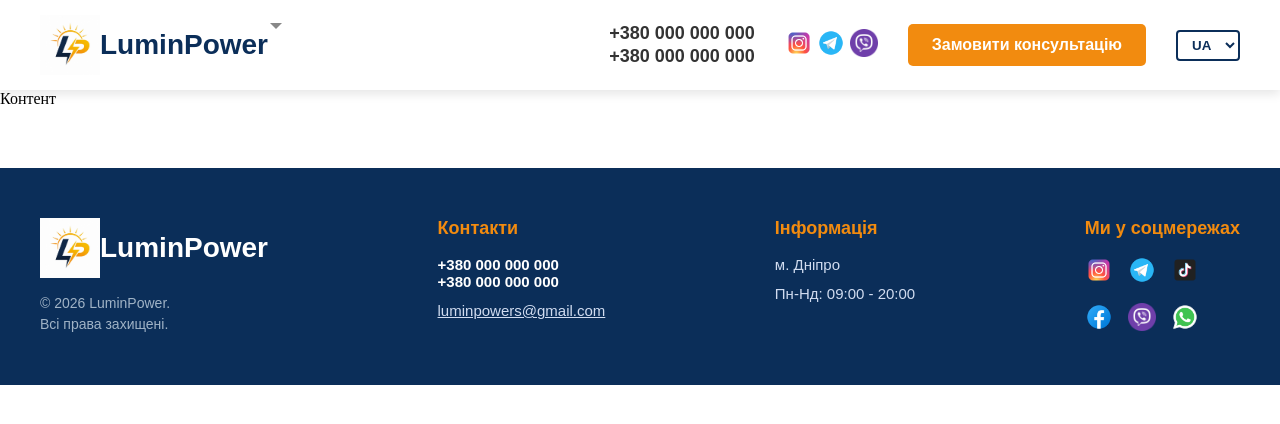
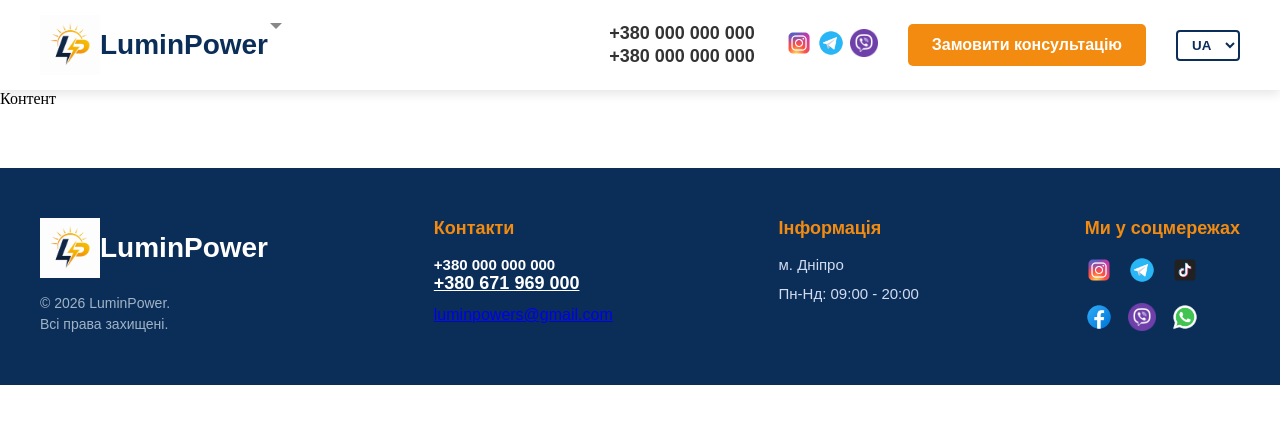
Before and after one commit to Lumin-power/LuminPower, a plain HTML site: page index.html in a window 1280 px wide. Drawn offline with Linux system fonts and the light colour scheme.

Commit message:
Second commit

```diff
--- a/index.html
+++ b/index.html
@@ -80,9 +80,9 @@
             <h3>Контакти</h3>
             <div class="contact-phone">
                 <p class="phone">+380 000 000 000</p>
-                <p class="phone">+380 000 000 000</p>
+                <a href="tel:+380671969000" class="phone">+380 671 969 000</a>
             </div>
-            <p class="email">luminpowers@gmail.com</p>
+            <a href="luminpowers@gmail.com" class="email">luminpowers@gmail.com</a>
         </div>
 
         <div class="footer-section">
```
